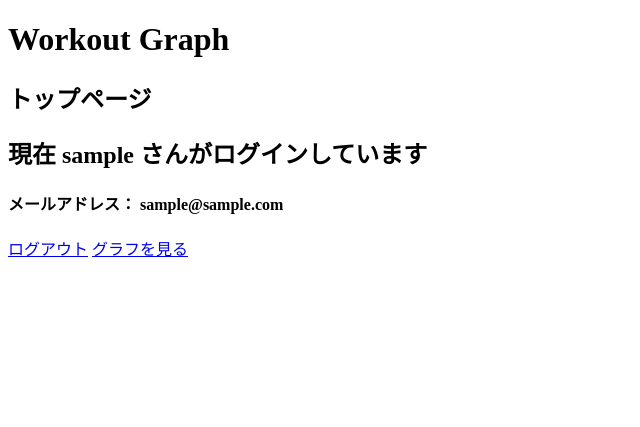
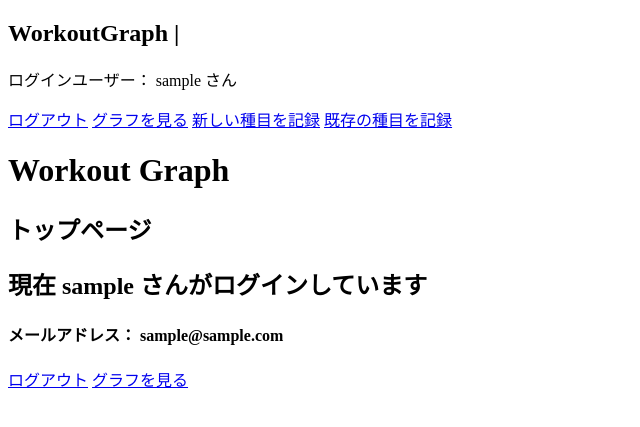
Before and after one commit to Kanji-Ishii/workout-graph, a Rails app: page / in a window 1280 px wide. Shown: the top 427 px of the page, without its empty margins (0-640 px from the left). Run offline with Rails 7, Linux system fonts and the light colour scheme; a user stored in the database is signed in; style sheets or scripts are compiled from the project's sources.

Commit message:
refactor: Partialize the header

```diff
--- a/app/views/exercises/edit.html.erb
+++ b/app/views/exercises/edit.html.erb
@@ -1,6 +1,4 @@
-<h2>種目名の変更</h2>
-<h2> ログインユーザー： <%= current_user.name %> さん </h2>
-<%= link_to "グラフを見る", exercises_path, method: :get %>
+<% provide(:title, "種目名の変更") %>
 
 <%= form_with model: @exercise, local: true do |f| %>
   <%= render 'shared/error_messages' %>
--- a/app/views/exercises/new.html.erb
+++ b/app/views/exercises/new.html.erb
@@ -1,6 +1,4 @@
-<h2>記録</h2>
-<h2> ログインユーザー： <%= current_user.name %> さん </h2>
-<%= link_to "グラフを見る", exercises_path, method: :get %>
+<% provide(:title, "記録") %>
 
 <%= form_with model: @exercise, local: true do |f| %>
   <%= render 'shared/error_messages' %>
--- /dev/null
+++ b/app/views/layouts/_header.html.erb
@@ -0,0 +1,5 @@
+<p> ログインユーザー： <%= current_user.name %> さん <p>
+<%= link_to "ログアウト", destroy_user_session_path, method: :delete %>
+<%= link_to "グラフを見る", exercises_path, method: :get %>
+<%= link_to "新しい種目を記録", new_exercise_path, method: :get %>
+<%= link_to "既存の種目を記録", new_record_path , method: :get %>
--- a/app/views/layouts/application.html.erb
+++ b/app/views/layouts/application.html.erb
@@ -1,7 +1,7 @@
 <!DOCTYPE html>
 <html>
   <head>
-    <title>WorkoutGraph</title>
+    <title><%= yield(:title) %> | WorkoutGraph</title>
     <%= csrf_meta_tags %>
     <%= csp_meta_tag %>
 
@@ -10,6 +10,8 @@
   </head>
 
   <body>
+  <h2>WorkoutGraph | <%= yield(:title) %></h2>
+    <%= render 'layouts/header' %>
     <%= yield %>
   </body>
 </html>
--- a/app/views/records/edit.html.erb
+++ b/app/views/records/edit.html.erb
@@ -1,7 +1,4 @@
-<h2>記録を編集</h2>
-<h2> ログインユーザー： <%= current_user.name %> さん </h2>
-<%= link_to "グラフを見る", exercises_path, method: :get %>
-<%= link_to "新しい種目を記録", new_exercise_path, method: :get %>
+<%　provide(:title, "記録を編集") %>
 
 <%= form_with model: @record, local: true do |f| %>
   <%= render 'shared/error_messages' %>
--- a/app/views/records/new.html.erb
+++ b/app/views/records/new.html.erb
@@ -1,7 +1,4 @@
-<h2>記録</h2>
-<h2> ログインユーザー： <%= current_user.name %> さん </h2>
-<%= link_to "グラフを見る", exercises_path, method: :get %>
-<%= link_to "新しい種目を記録", new_exercise_path, method: :get %>
+<%　provide(:title, "記録") %>
 
 <%= form_with model: @record, local: true do |f| %>
   <%= render 'shared/error_messages', model: f.object %>
```
Also changed, not shown: app/views/exercises/index.html.erb (+1 -8 lines), app/views/records/index.html.erb (+1 -7 lines), 1 other file.
